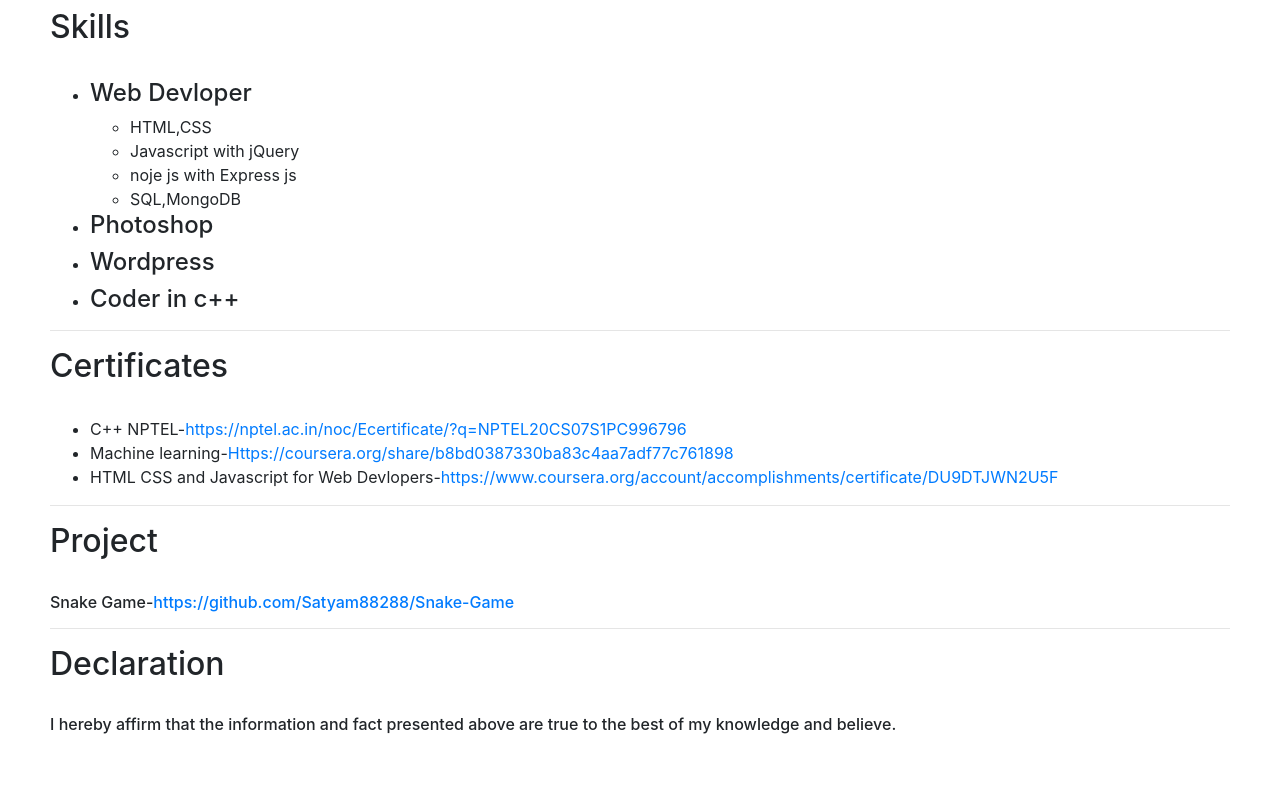
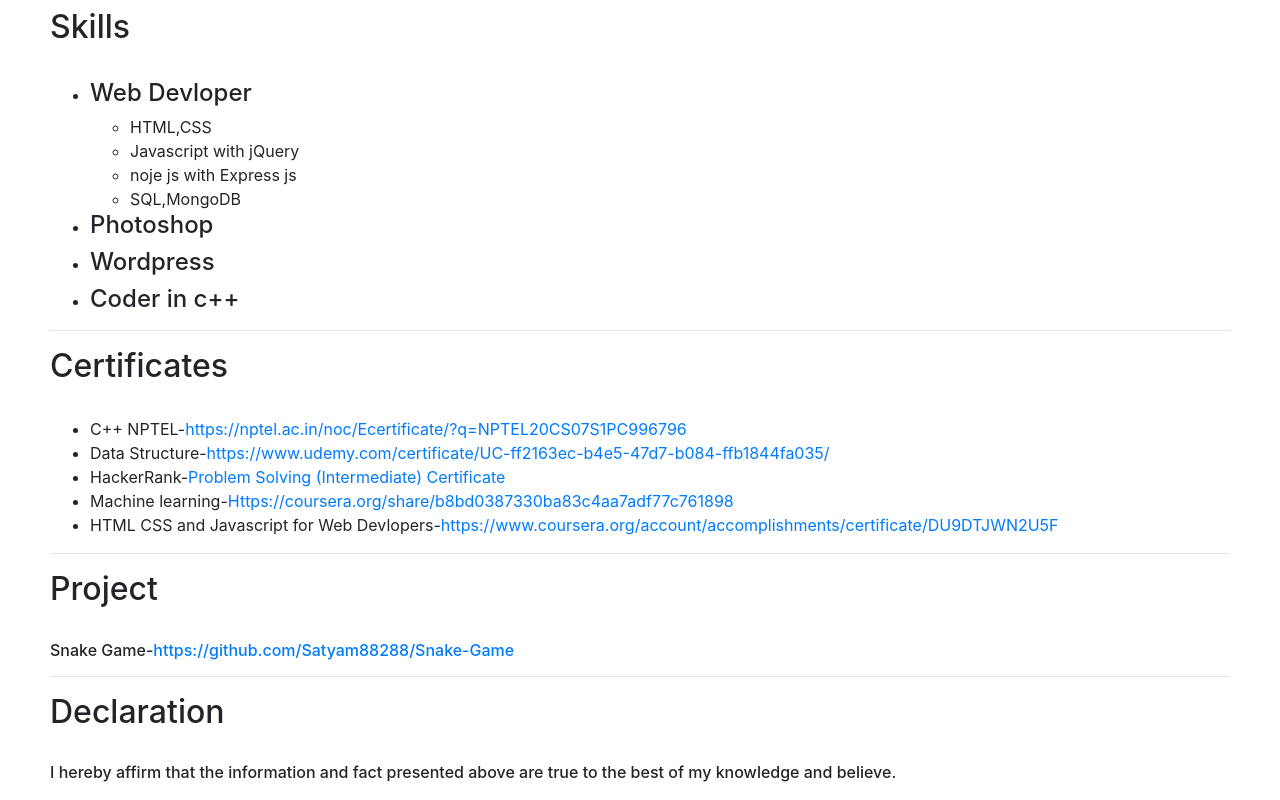
Before and after one commit to Satyam88288/MYCV, a plain HTML site: page CV/index.html in a window 1280 px wide. Shown: the part 754-1554 px from the top of the page. Before the commit the page ends 1506 px from the top, so only its background shows below. Drawn offline with nearby package versions, Linux system fonts and the light colour scheme.

Commit message:
Update index.html

```diff
--- a/CV/index.html
+++ b/CV/index.html
@@ -115,6 +115,12 @@
                         <li>
                            C++ NPTEL-<a href="https://nptel.ac.in/noc/Ecertificate/?q=NPTEL20CS07S1PC996796">https://nptel.ac.in/noc/Ecertificate/?q=NPTEL20CS07S1PC996796</a>
                         </li>
+                        <li>
+                           Data Structure-<a href="https://www.udemy.com/certificate/UC-ff2163ec-b4e5-47d7-b084-ffb1844fa035/">https://www.udemy.com/certificate/UC-ff2163ec-b4e5-47d7-b084-ffb1844fa035/</a>
+                        </li>
+                        <li>
+                           HackerRank-<a href="https://www.hackerrank.com/certificates/713af6950f11">Problem Solving (Intermediate) Certificate</a>
+                        </li>
                         <li>Machine learning-<a href="Https://coursera.org/share/b8bd0387330ba83c4aa7adf77c761898">Https://coursera.org/share/b8bd0387330ba83c4aa7adf77c761898</a>
                         </li>
                         <li>HTML CSS and Javascript for Web Devlopers-<a href="https://www.coursera.org/account/accomplishments/certificate/DU9DTJWN2U5F">https://www.coursera.org/account/accomplishments/certificate/DU9DTJWN2U5F</a>
```
